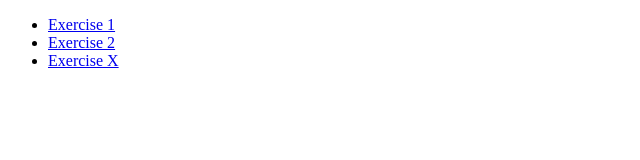
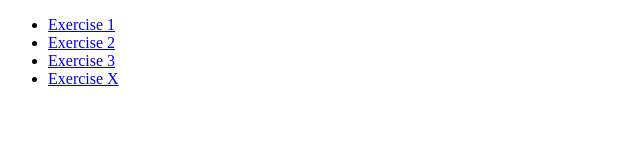
Before and after one commit to beatrizsmerino/typescript-course, a website: page index.html in a window 1280 px wide. Shown: the whole page, without its empty margins (0-640 px from the left). Drawn offline with Linux system fonts and the light colour scheme.

Commit message:
fix(exercise-3): missing link in index to show the exercise

```diff
--- a/index.html
+++ b/index.html
@@ -20,6 +20,11 @@
 				</a>
 			</li>
 			<li>
+				<a href="./exercises/exercise-3/index.html">
+					Exercise 3
+				</a>
+			</li>
+			<li>
 				<a href="./exercises/exercise-X/index.html">
 					Exercise X
 				</a>
```
